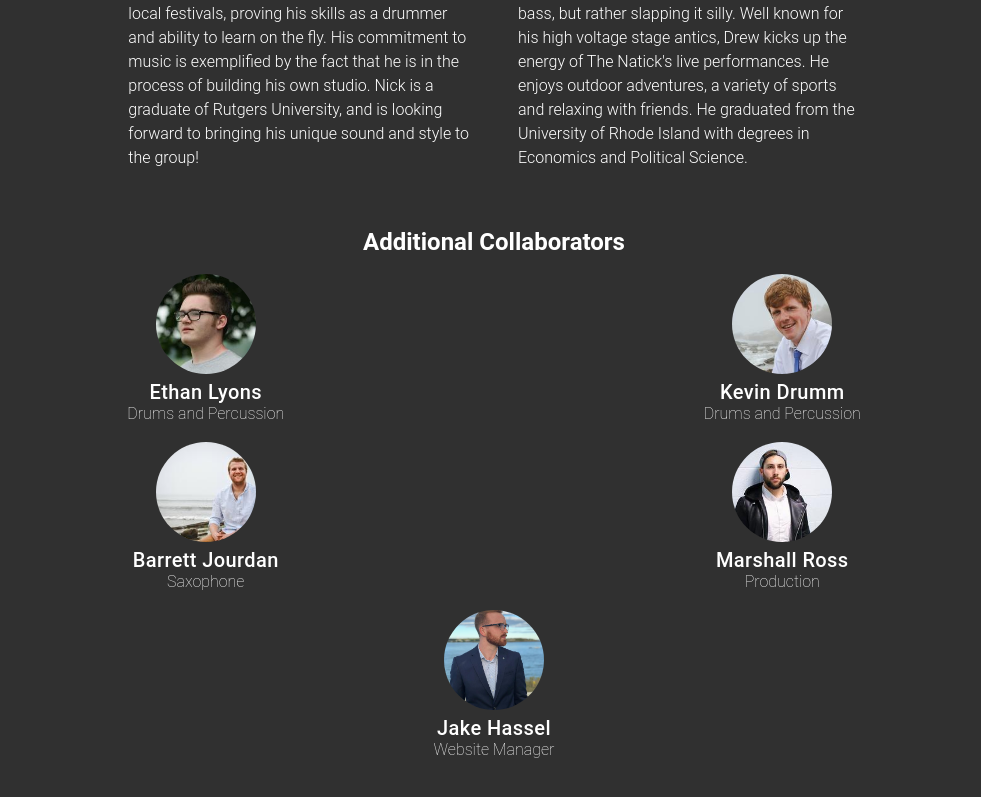
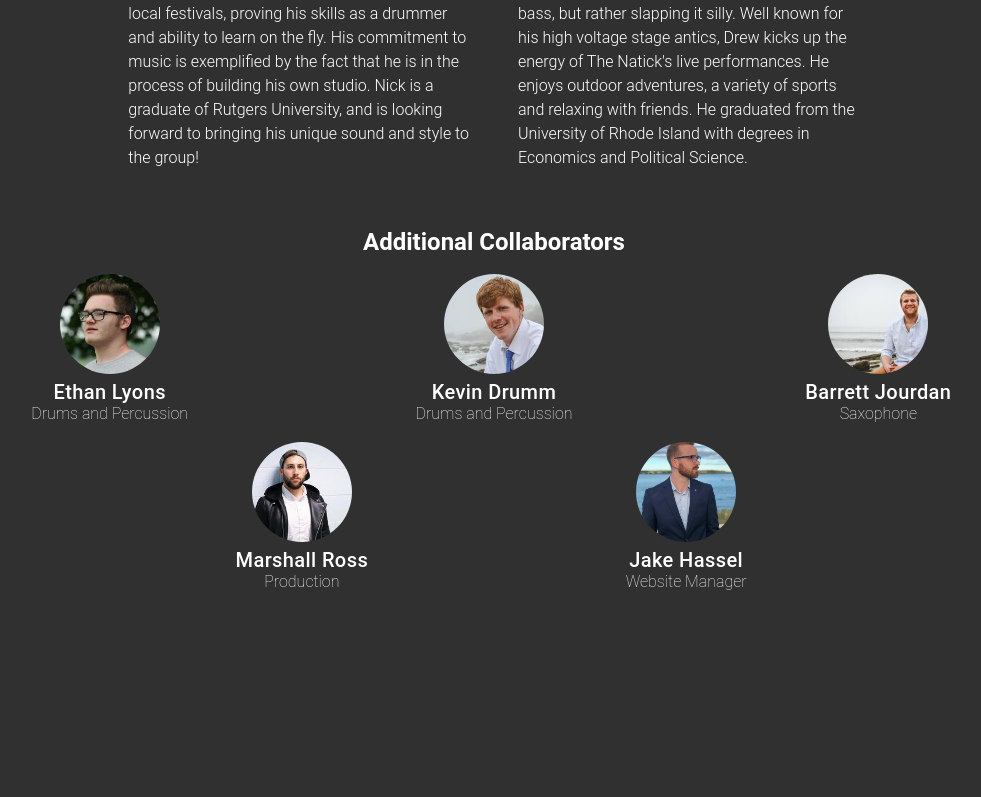
Before and after one commit to shadskii/the-naticks-website, a Vue app: page /#/about in a window 1280 px wide. Shown: the part 1615-2412 px from the top of the page, without its empty margins (146-1127 px from the left). After the commit the page ends 2304 px from the top, so only its background shows below. Built offline with nearby package versions, Linux system fonts and the light colour scheme; a small style sheet from the web is missing.

Commit message:
Additional collabor alignment improved

```diff
--- a/src/views/About.vue
+++ b/src/views/About.vue
@@ -57,7 +57,8 @@
           <v-flex
             v-for="a in additional"
             :key="a.BioCard"
-            xs6>
+            xs6
+            sm4>
             <v-avatar size="100">
               <v-img
                 :src="a.pic"
```
